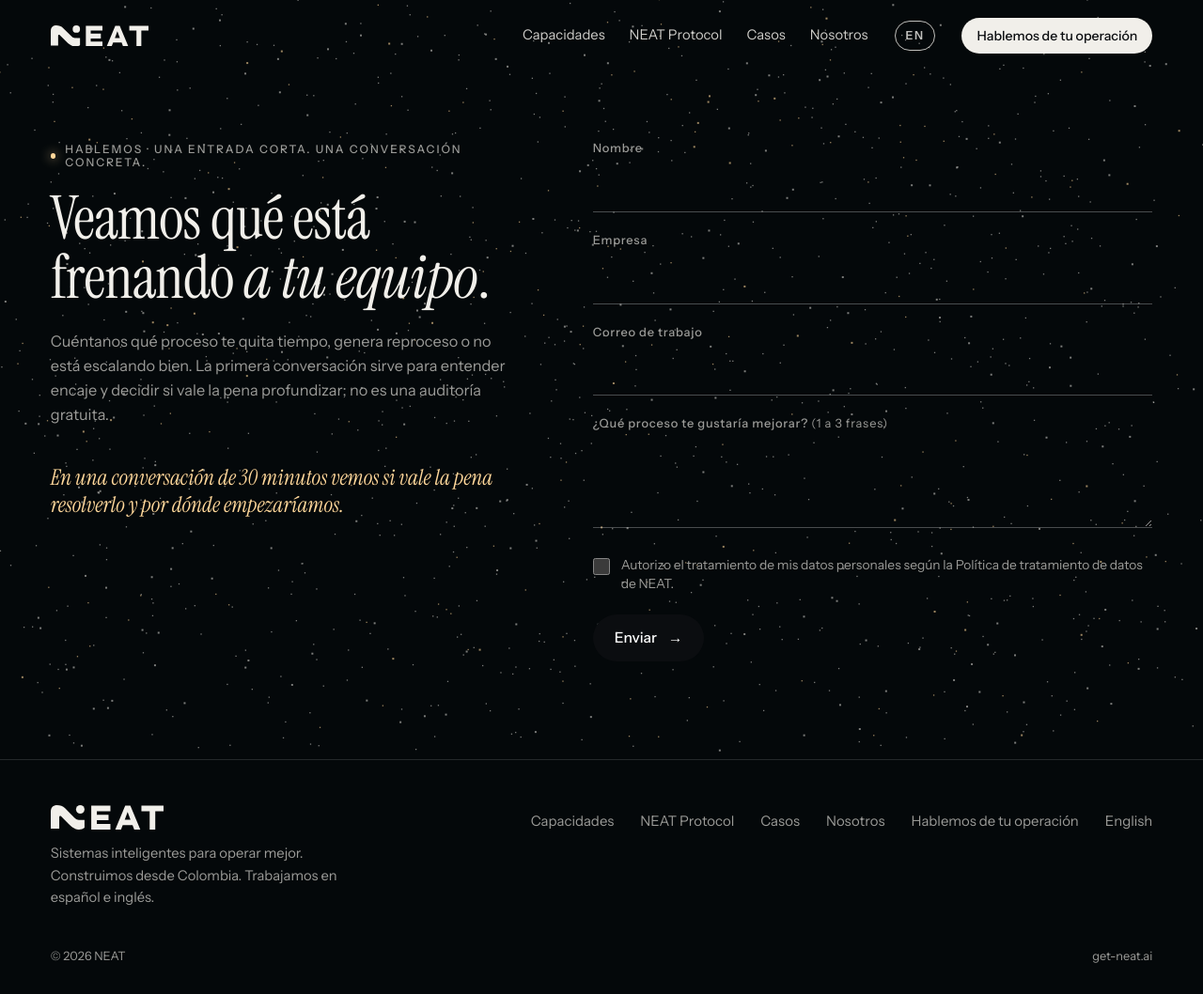
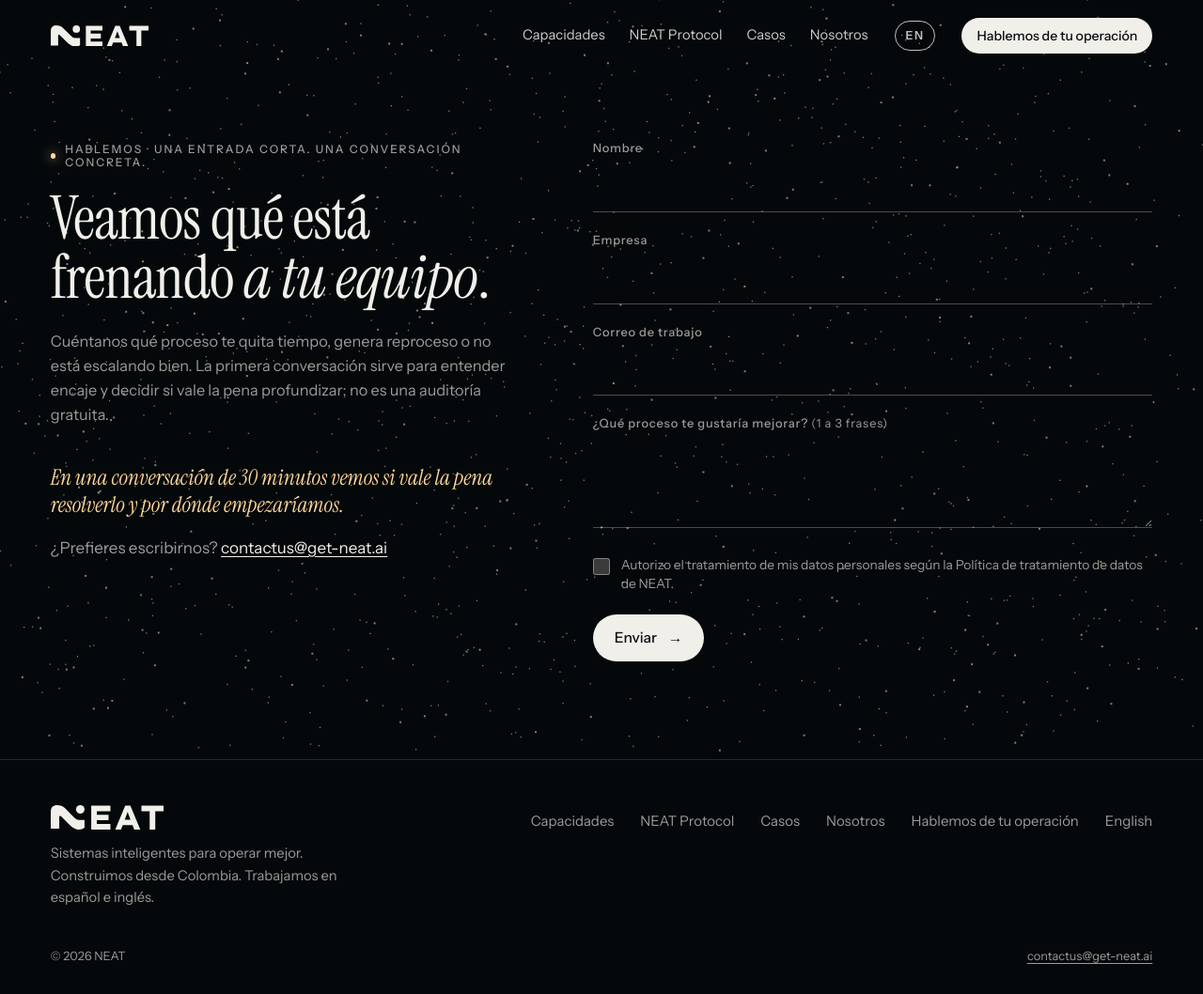
Before and after one commit to jeandelamarkm-ui/neat-web, a plain HTML site: page hablemos.html in a window 1280 px wide. Shown: the whole page at 94% size. Drawn offline with Linux system fonts and the light colour scheme.

Commit message:
Correo de contacto contactus@get-neat.ai y botón Enviar visible

```diff
--- a/assets/neat.css
+++ b/assets/neat.css
@@ -468,3 +468,8 @@ main { position: relative; }
 .swarm { position: absolute; inset: 0; width: 100%; height: 100%; pointer-events: none; opacity: 0; transition: opacity 1.2s var(--ease); }
 .swarm.on { opacity: 1; }
 @media (prefers-reduced-motion: reduce) { .swarm { display: none; } }
+
+/* correo de contacto */
+.mailto { margin-top: 18px; color: var(--muted-light); }
+.mailto a, .status a, .foot-legal a { color: inherit; text-decoration: underline; text-underline-offset: 3px; text-decoration-thickness: 1px; }
+.mailto a { color: var(--text-light); }
--- a/hablemos.html
+++ b/hablemos.html
@@ -44,6 +44,7 @@
         <h1 class="display rv d1" style="font-size:clamp(2.5rem,5vw,4.8rem)">Veamos qué está frenando <em>a tu equipo</em>.</h1>
         <p class="lead rv d2">Cuéntanos qué proceso te quita tiempo, genera reproceso o no está escalando bien. La primera conversación sirve para entender encaje y decidir si vale la pena profundizar; no es una auditoría gratuita.</p>
         <p class="coda rv d3" style="font-size:clamp(1.25rem,1.8vw,1.6rem)">En una conversación de 30 minutos vemos si vale la pena resolverlo y por dónde empezaríamos.</p>
+        <p class="mailto rv d3">¿Prefieres escribirnos? <a href="mailto:contactus@get-neat.ai">contactus@get-neat.ai</a></p>
       </div>
       <form class="form rv d2" novalidate>
         <div class="field"><label for="name">Nombre</label><input id="name" name="name" type="text" required autocomplete="name" aria-describedby="name-e"><p class="err" id="name-e">Este campo es obligatorio.</p></div>
@@ -52,8 +53,8 @@
         <div class="field"><label for="process">¿Qué proceso te gustaría mejorar? <i>(1 a 3 frases)</i></label><textarea id="process" name="process"></textarea></div>
         <label class="check"><input type="checkbox" id="consent" name="consent"><span>Autorizo el tratamiento de mis datos personales según la Política de tratamiento de datos de NEAT.</span></label>
         <p class="err consent-err" hidden style="color:#a1361f;font-size:.85rem;margin-top:-8px">Para continuar necesitamos tu autorización.</p>
-        <button class="btn ink" type="submit" disabled>Enviar <span class="arr" aria-hidden="true">→</span></button>
-        <p class="status" role="status" tabindex="-1">Todavía no se envió nada: este formulario aún no está conectado.</p>
+        <button class="btn" type="submit" disabled>Enviar <span class="arr" aria-hidden="true">→</span></button>
+        <p class="status" role="status" tabindex="-1">Todavía no se envió nada: este formulario aún no está conectado. Mientras tanto, escríbenos a <a href="mailto:contactus@get-neat.ai">contactus@get-neat.ai</a>.</p>
       </form>
     </div>
   </section>
@@ -64,7 +65,7 @@
       <div><svg class="foot-logo" viewBox="0 17.3 724 156.7" role="img" aria-label="NEAT"><g transform="translate(0 10.44) scale(.94)"><path d="M230.60 162.00L230.60 108.00C175.31 108.00 178.39 109.39 152.75 83.75L97.68 28.68C82.83 13.83 64.74 7.32 43.74 7.32C25.28 7.32 0.00 15.00 0.00 53.91L0.00 167.50L58.10 167.50L58.10 88.17C58.10 81.93 65.64 78.81 70.05 83.22L120.60 133.77C153.43 166.59 173.94 174.00 194.34 174.00C207.91 174.00 220.86 169.54 230.60 162.00Z"/></g><circle cx="189.46" cy="44.63" r="27.31"/><path d="M260 20H383V56H296V79H371V114H296V138H383V174H260Z"/><path fill-rule="evenodd" d="M414 174L478 20H511L575 174H536L525 145H462L451 174Z M475 111H512L493.5 61Z"/><path d="M582 20H724V56H671V174H635V56H582Z"/></svg><p>Sistemas inteligentes para operar mejor. Construimos desde Colombia. Trabajamos en español e inglés.</p></div>
       <nav class="foot-nav" aria-label="Sitio"><a href="capacidades.html">Capacidades</a><a href="protocolo.html">NEAT Protocol</a><a href="casos.html">Casos</a><a href="nosotros.html">Nosotros</a><a href="hablemos.html">Hablemos de tu operación</a><a href="en/contact.html" lang="en">English</a></nav>
     </div>
-    <div class="foot-legal"><span>© 2026 NEAT</span><span>get-neat.ai</span></div>
+    <div class="foot-legal"><span>© 2026 NEAT</span><a href="mailto:contactus@get-neat.ai">contactus@get-neat.ai</a></div>
   </div>
 </footer>
 <script src="assets/neat.js"></script>
```
Also changed, not shown: capacidades.html (+1 -1 lines), casos.html (+1 -1 lines), en/about.html (+1 -1 lines), en/capabilities.html (+1 -1 lines), en/contact.html (+4 -3 lines), en/index.html (+1 -1 lines), en/protocol.html (+1 -1 lines), en/work.html (+1 -1 lines), index.html (+1 -1 lines), nosotros.html (+1 -1 lines), protocolo.html (+1 -1 lines).
